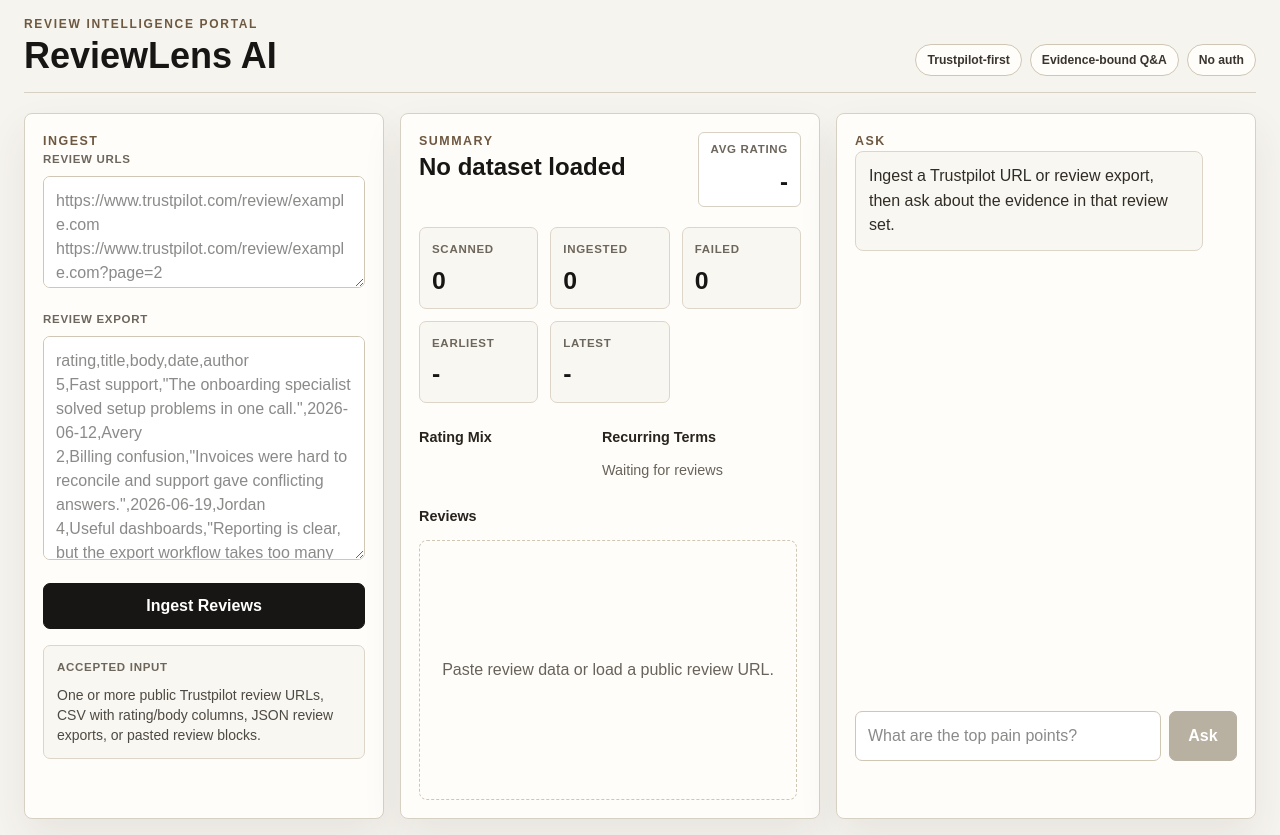
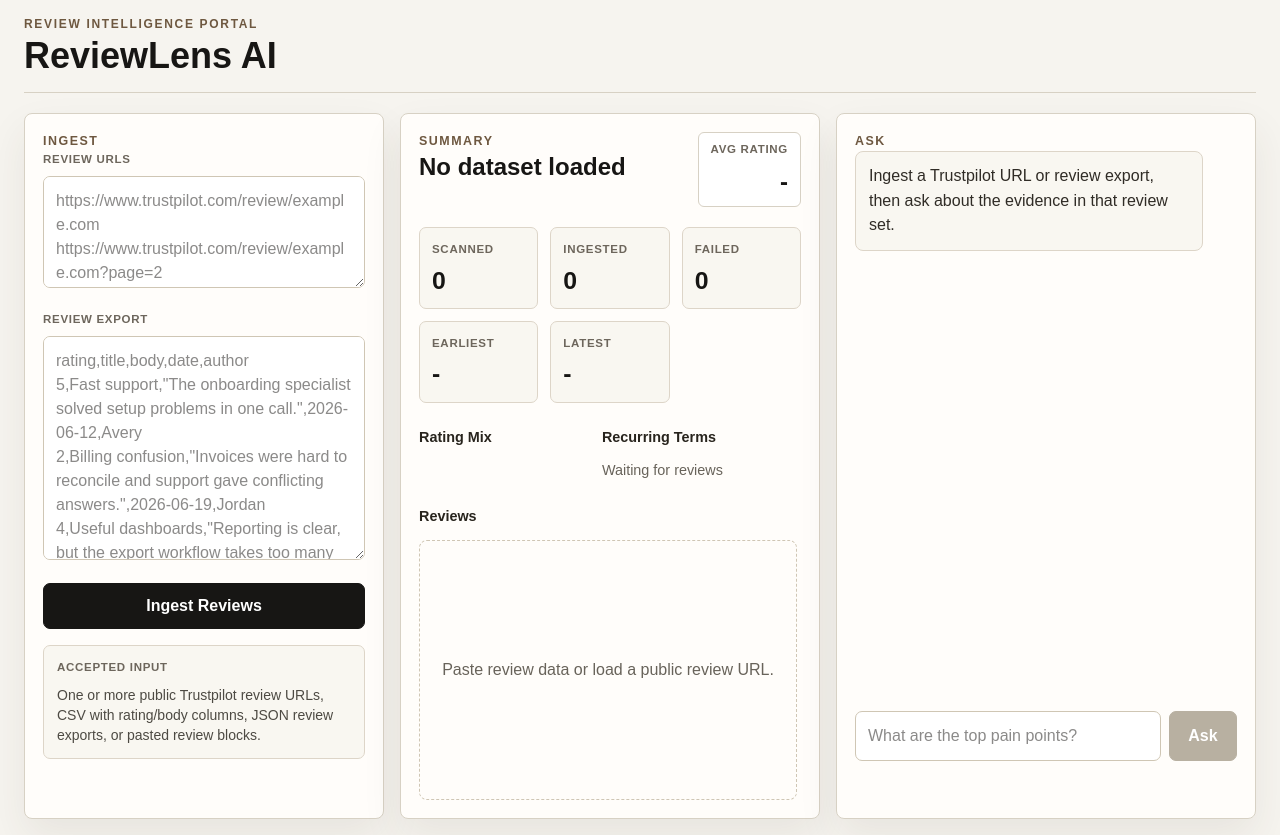
Before and after one commit to kamlad/reviewlens, a Next.js app: page / in a window 1280 px wide. Built offline with nearby package versions, Linux system fonts and the light colour scheme.

Commit message:
Remove uncessary ballons on top right

```diff
--- a/app/page.tsx
+++ b/app/page.tsx
@@ -163,11 +163,7 @@
               ReviewLens AI
             </h1>
           </div>
-          <div className="flex flex-wrap gap-2 text-sm">
-            <span className="status-chip">Trustpilot-first</span>
-            <span className="status-chip">Evidence-bound Q&amp;A</span>
-            <span className="status-chip">No auth</span>
-          </div>
+
         </header>
 
         <section className="grid flex-1 gap-4 xl:grid-cols-[360px_minmax(0,1fr)_420px]">
```
